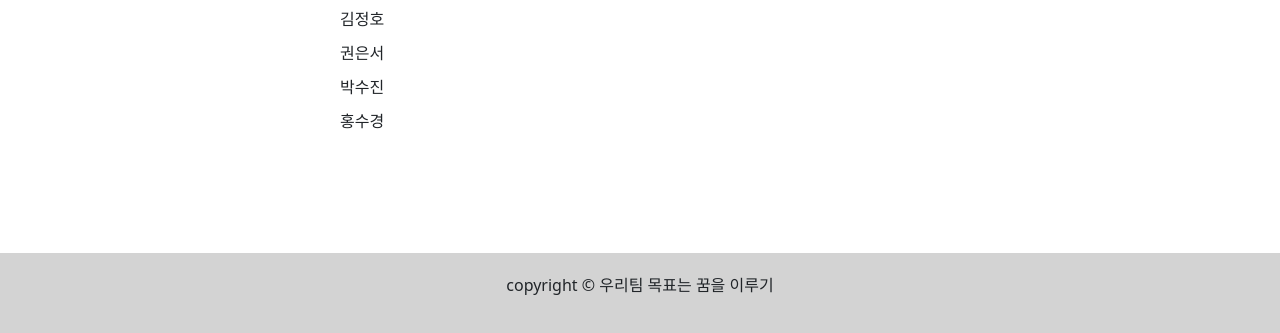
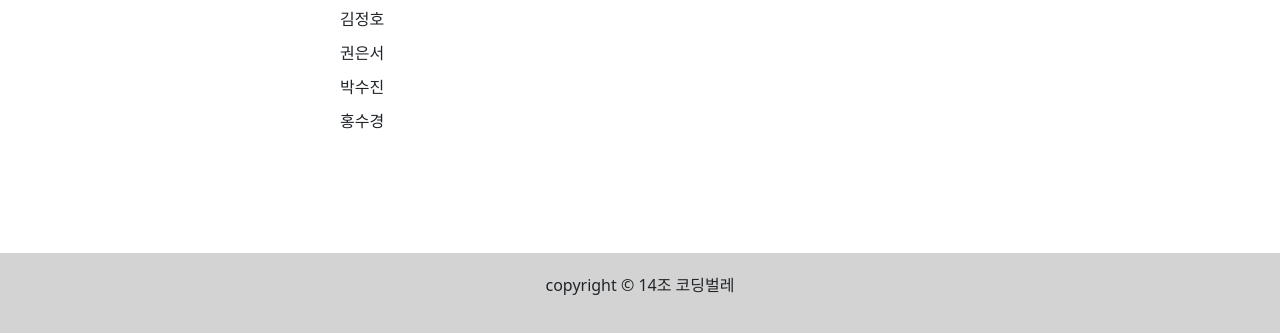
Before and after one commit to kim-hani/codingBugs, a plain HTML site: page miniOnBoarding/index.html in a window 1280 px wide. Shown: the part 2071-2404 px from the top of the page. Drawn offline with nearby package versions, Linux system fonts and the light colour scheme.

Commit message:
Update index.html

```diff
--- a/miniOnBoarding/index.html
+++ b/miniOnBoarding/index.html
@@ -199,7 +199,7 @@
 
     <!-- Footer -->
     <footer style="background-color: #d3d3d3; text-align: center; padding: 20px;">
-        <p>copyright © 우리팀 목표는 꿈을 이루기</p>
+        <p>copyright © 14조 코딩벌레</p>
     </footer>
 
     <script>
```
